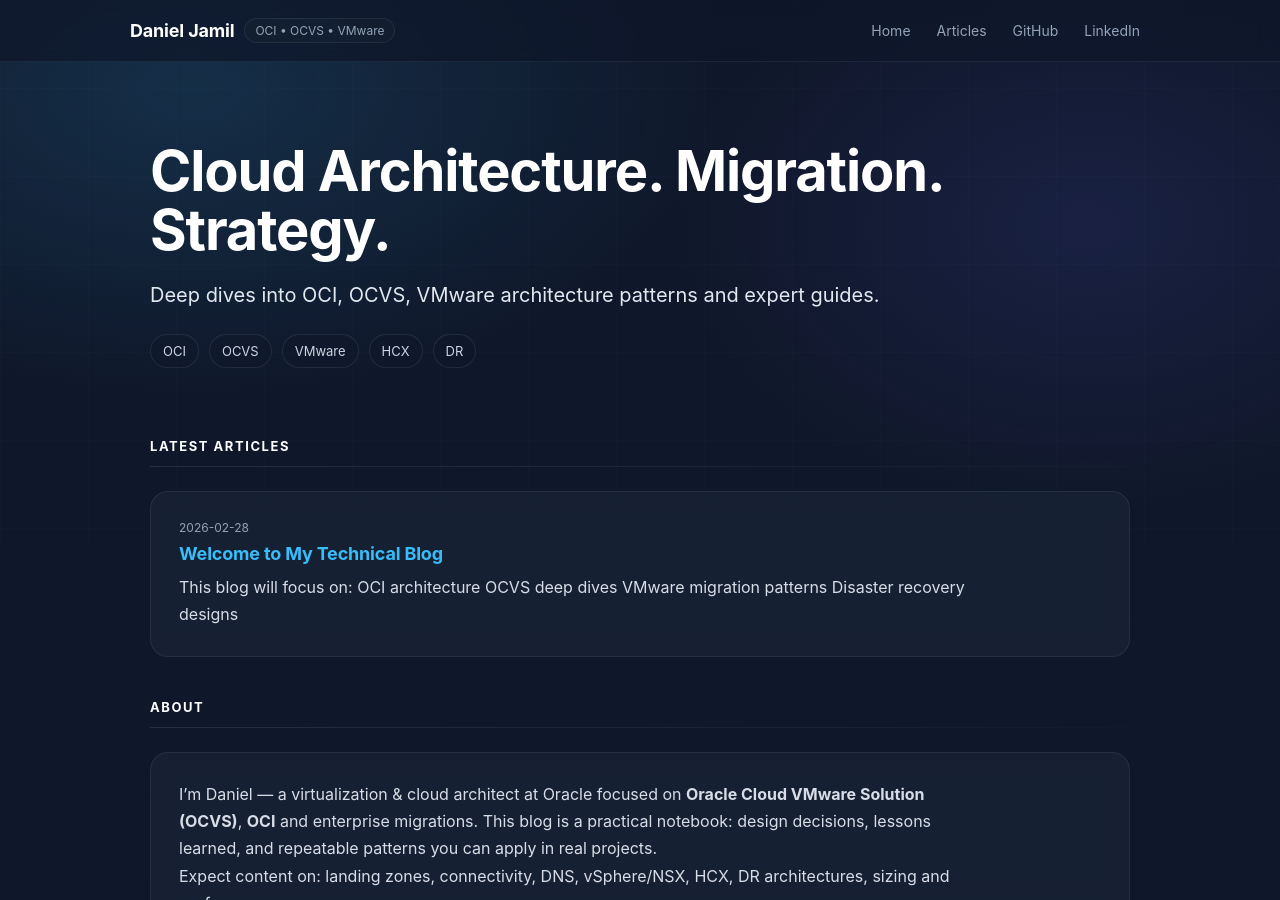
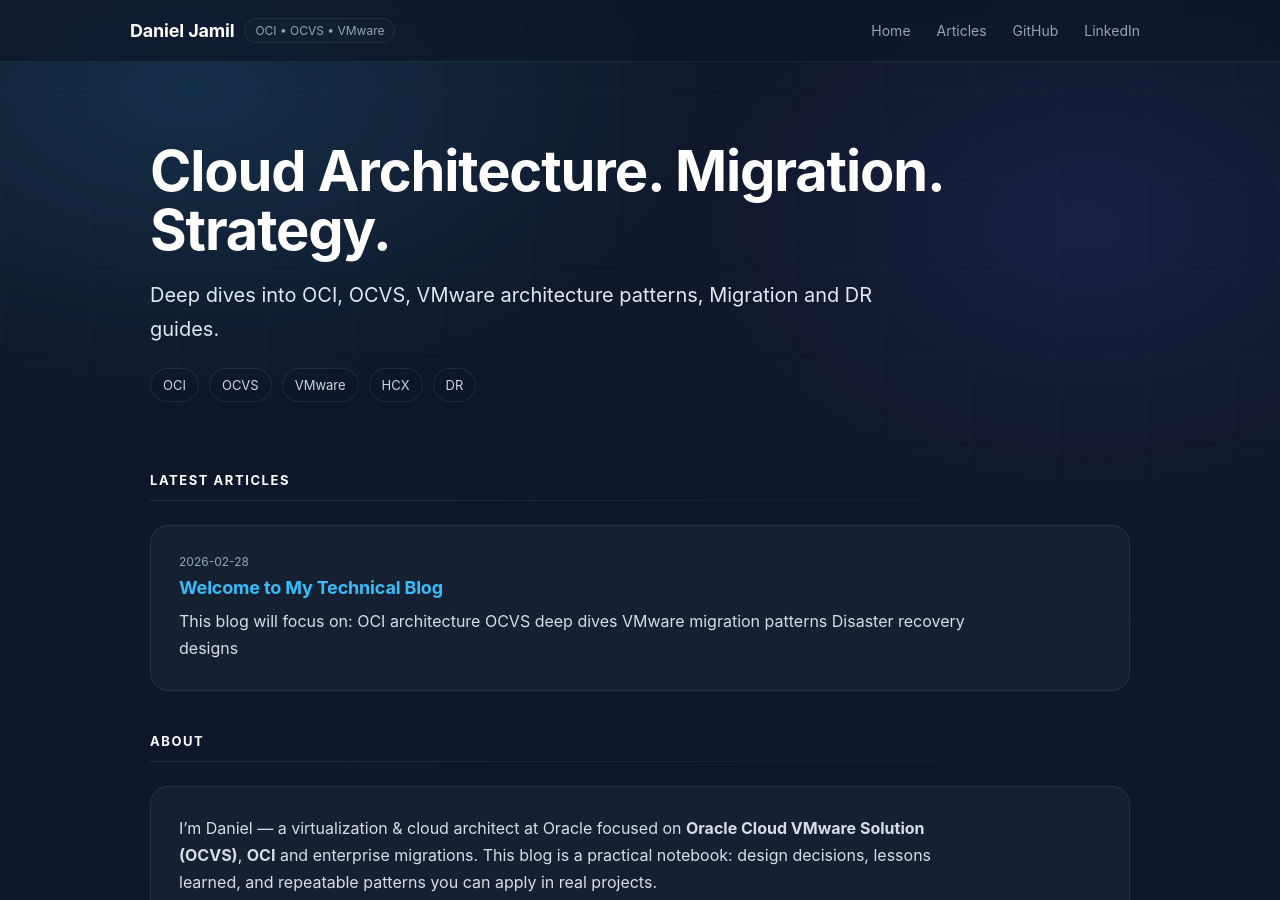
Before and after one commit to Daniel-Jamil/danieljamil.github.io, a Jekyll site: the page built from index.md, in a window 1280 px wide and 900 px high. Built offline with Jekyll 4.4.1, drawn with Linux system fonts in a browser that asks for light colours.

Commit message:
Update index.md

```diff
--- a/index.md
+++ b/index.md
@@ -5,7 +5,7 @@
 
 <section class="hero">
   <h1>Cloud Architecture. Migration. Strategy.</h1>
-  <p>Deep dives into OCI, OCVS, VMware architecture patterns and expert guides.</p>
+  <p>Deep dives into OCI, OCVS, VMware architecture patterns, Migration and DR guides.</p>
 
   <div class="hero-badges">
     <span class="badge">OCI</span>
```
